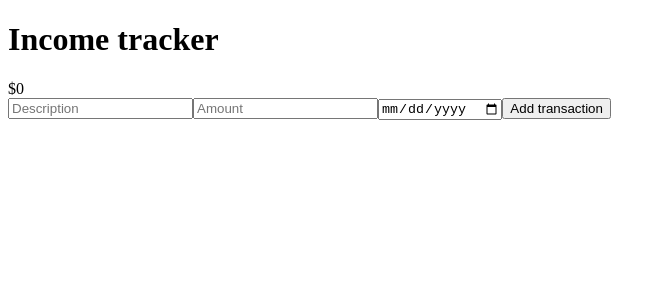
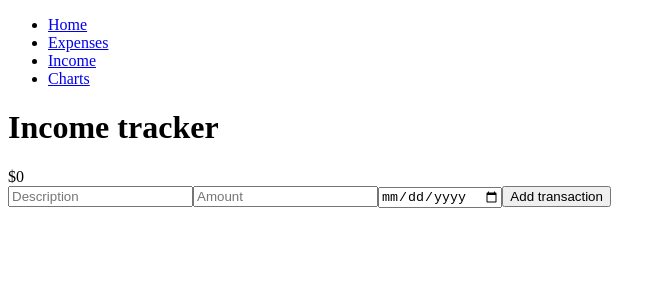
Before and after one commit to KateAnisha/bacon-frontend, a React (Create React App) app: page /expenses in a window 1280 px wide. Shown: the top 300 px of the page, without its empty margins (0-666 px from the left). Built offline with nearby package versions, Linux system fonts and the light colour scheme; the HTML template or start-up script is replaced by a standard one.

Commit message:
Added login form to page, added basic nav up top

```diff
--- a/src/App.js
+++ b/src/App.js
@@ -4,6 +4,7 @@
 import IncomeForm from './components/IncomeForm';
 import ListTransactions from './components/ListTransactions';
 import Login from './components/Login';
+import MainNav from './components/MainNav';
 
 function App() {
   const [income, setIncome] = useState([]);
@@ -21,6 +22,7 @@
 
     <div className="App">
       <BrowserRouter>
+      <MainNav />
         <Switch>
           <Route exact path="/" component={Login} />
         </Switch>
--- a/src/components/Login.js
+++ b/src/components/Login.js
@@ -4,6 +4,11 @@
     const [errorMessage, setErrorMessage] = useState()
     const [email, setEmail] = useState("")
     const [password, setPassword] = useState("")
+
+    const submit = async (event) => {
+        event.preventDefault()
+
+    }
 
     return (
         <>
--- /dev/null
+++ b/src/components/MainNav.js
@@ -0,0 +1,17 @@
+import React from 'react'
+import { Link } from "react-router-dom"
+
+function MainNav() {
+    return (
+        <nav>
+        <ul>
+          <li><Link to="/">Home</Link></li>
+          <li><Link to="/expenses">Expenses</Link></li>
+          <li><Link to="/income">Income</Link></li>
+          <li><Link to="/charts">Charts</Link></li>
+        </ul>
+      </nav>
+    )
+}
+
+export default MainNav
```
